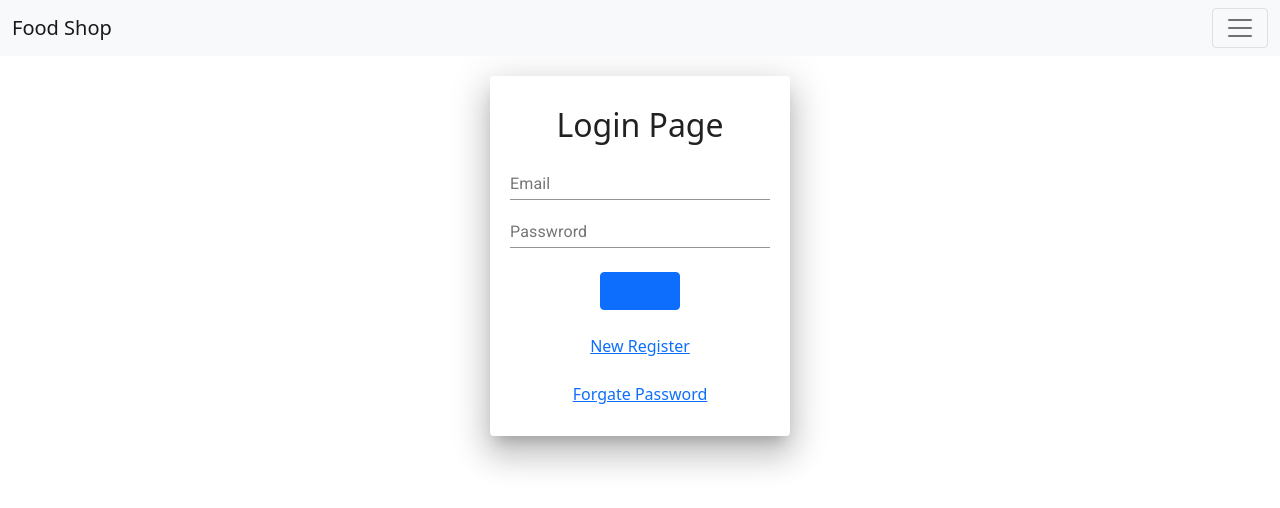
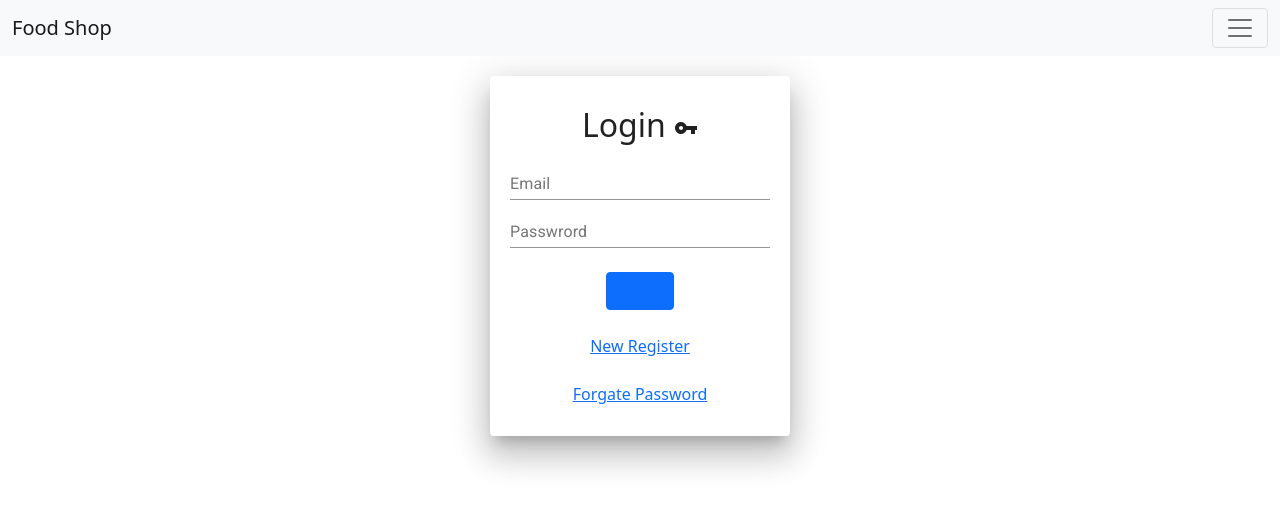
Before and after one commit to hubgenius/New-food, a React (Create React App) app: page / in a window 1280 px wide. Shown: the top 508 px of the page. Built offline with nearby package versions, Linux system fonts and the light colour scheme.

Commit message:
reactfood

```diff
--- a/src/Login.js
+++ b/src/Login.js
@@ -6,6 +6,7 @@ import { Button ,Figure} from 'react-bootstrap'
 import { useParams, useHistory, Link } from "react-router-dom"
 import axios from 'axios'
 import { omit } from 'lodash'
+import VpnKeyIcon from '@material-ui/icons/VpnKey';
 
 const Login = () => {
     const [email, setEmail] = useState('');
@@ -101,7 +102,7 @@ const Login = () => {
             <Grid>
                 <Paper elevation={20} style={paperStyle}>
                     <Grid align='center'>
-                        <h2> Login Page</h2>
+                        <h2> Login <VpnKeyIcon/></h2>
                     </Grid>
                     <form>
                         {/* <TextField name='username' fullWidth label='UserName' value={values.username} onChange={handleChange} error={Boolean(errors.username)} helperText={errors.username} /> */}
@@ -110,7 +111,7 @@ const Login = () => {
                         <br />
                         <br />
                         <Grid align='center'>
-                            <Button type='submit' class='btn btn-info' onClick={ postData}><Link to='/Table'>Submit </Link></Button>
+                            <Button type='submit' class='btn btn-info' onClick={ postData}><Link to='/Table'>Login </Link></Button>
                             {/* <Stack spacing={2} sx={{ width: '100%' }}>
                                 <Button variant="outlined" onClick={handleClick}>
 
--- a/src/Table.js
+++ b/src/Table.js
@@ -6,6 +6,7 @@ import { useHistory } from "react-router-dom";
 import {Navbar,Container,Offcanvas,Nav,Form,FormControl,Button,Figure,} from 'react-bootstrap'
 import {  Grid, Paper,CardActions } from '@material-ui/core';
 import NoteCard from './NoteCard';
+import AddCircleOutlineIcon from '@material-ui/icons/AddCircleOutline';
 function Table() {
     const { id } = useParams()
     let history = useHistory();
@@ -144,7 +145,7 @@ function Table() {
             /> */}
 
             <CardActions>
-                    <Link to ='/Add'> Add</Link>
+                    <Link to ='/Add'> <AddCircleOutlineIcon/>Add</Link>
 
                 </CardActions>
 
```
